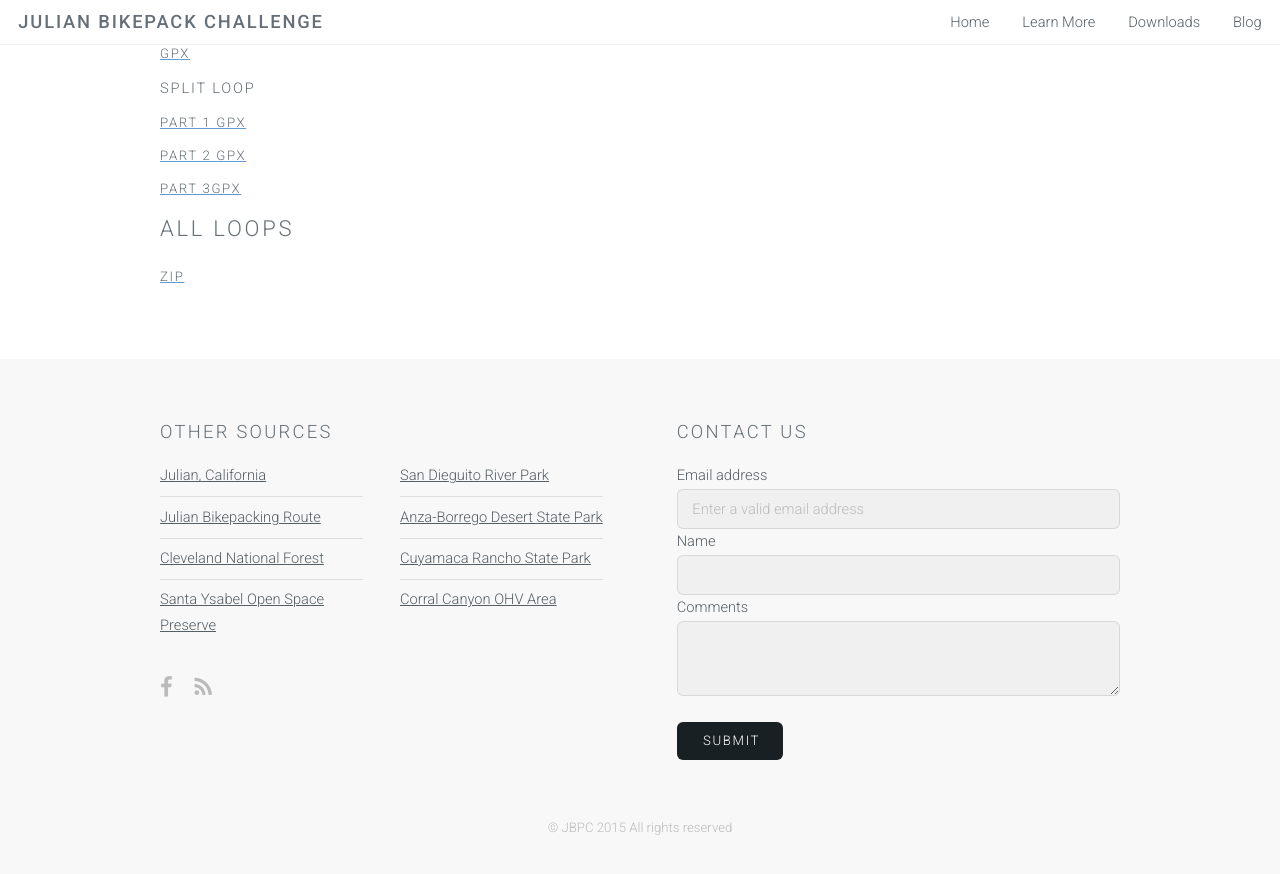
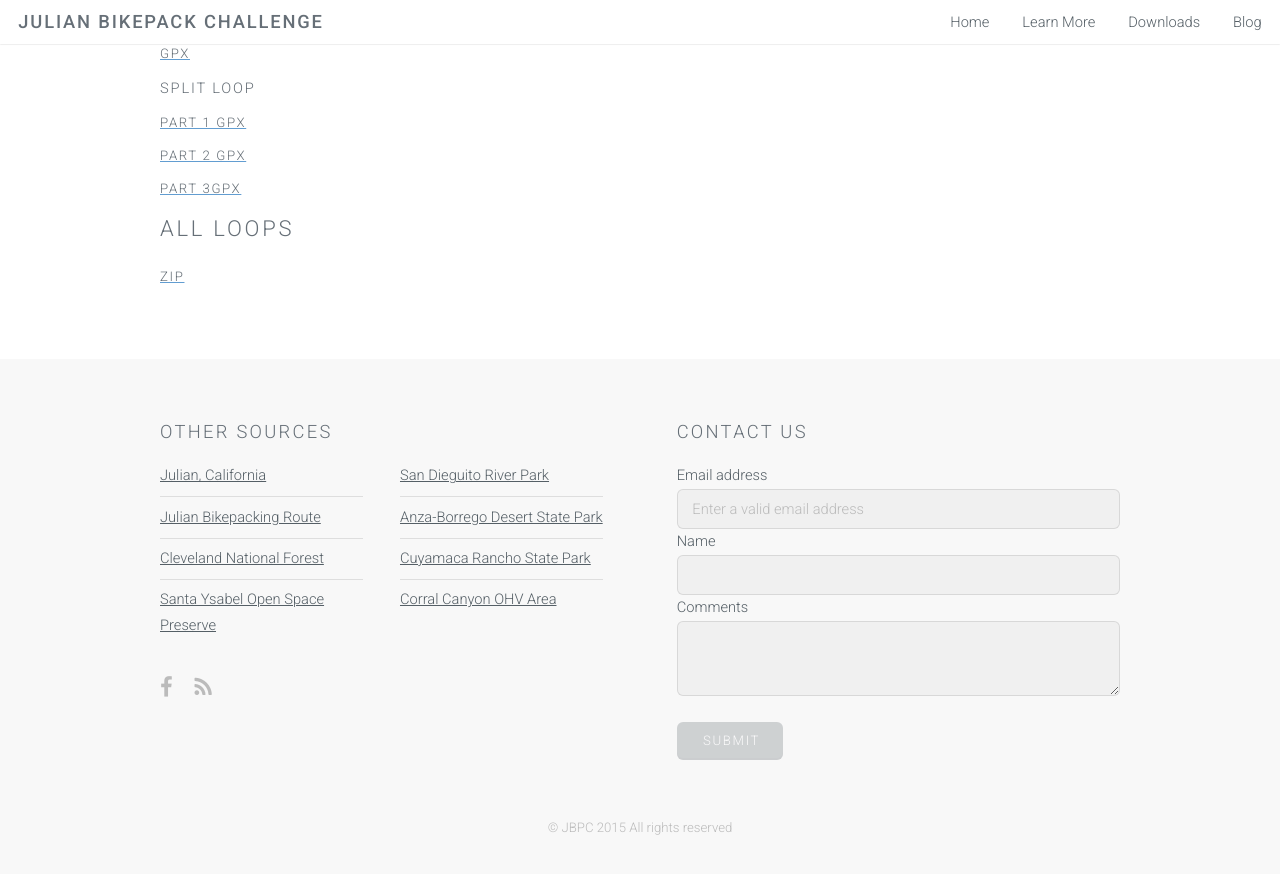
Before and after one commit to Nkawu/jbpc, a Jekyll site: the page built from downloads.html, in a window 1280 px wide and 900 px high, scrolled down 570 px. Shown: the top 874 px of the window. Built offline with Jekyll 4.4.1, drawn with Linux system fonts in a browser that asks for light colours.

Commit message:
Disable submit button

```diff
--- a/_includes/footer.html
+++ b/_includes/footer.html
@@ -43,7 +43,7 @@
                     Comments
                     <textarea rows="2" tabindex="0" name="entry.839337160"></textarea>
                     <br />
-                    <input id="form-submit" type="submit" value="Submit" />
+                    <input id="form-submit" type="submit" value="Submit" disabled />
                 </form>
                 <iframe name="hidden_iframe" id="hidden_iframe" style="display:none;" onload="if(submitted) {};"></iframe>
             </div>
```
